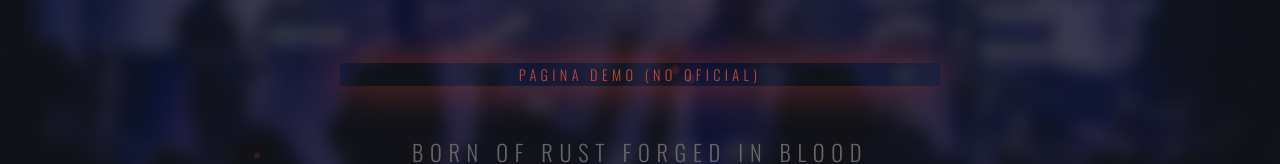
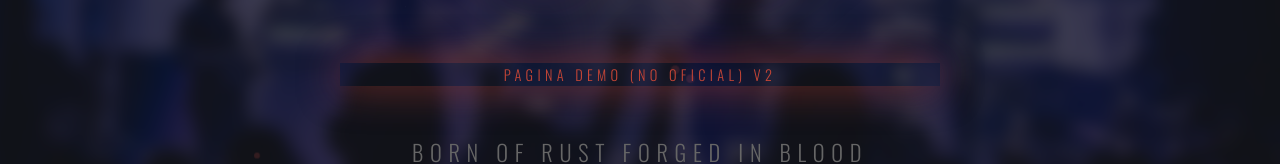
Before and after one commit to jorgemg1414/Rustblood, a Vue app: page / in a window 1280 px wide. Shown: the part 442-606 px from the top of the page. Built offline with nearby package versions, Linux system fonts and the light colour scheme.

Commit message:
Cambios de backend

```diff
--- a/frontend/src/views/HomeView.vue
+++ b/frontend/src/views/HomeView.vue
@@ -43,7 +43,7 @@ onMounted(() => {
       </div>
       <div class="hero-content">
         <img :src="logo" alt="Rustblood" class="hero-logo" />
-        <p class="tagline demo-badge">PAGINA DEMO (NO OFICIAL)</p>
+        <p class="tagline demo-badge">PAGINA DEMO (NO OFICIAL) V2</p>
         <p class="tagline">Born of Rust forged in Blood</p>
         <div class="hero-btns">
           <RouterLink to="/musica" class="btn btn-primary">Listen Now</RouterLink>
```
